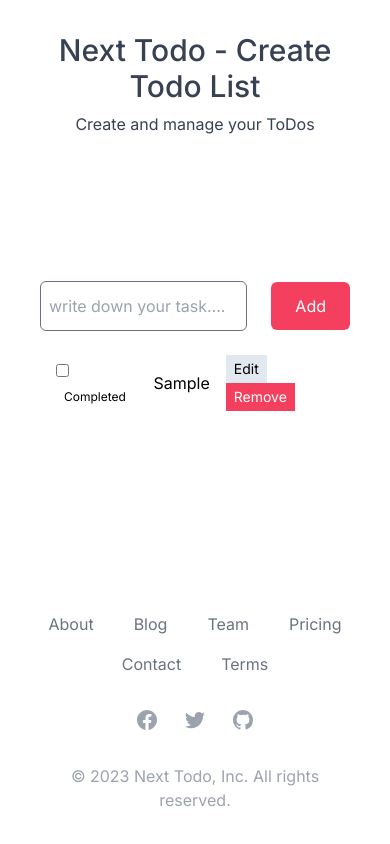
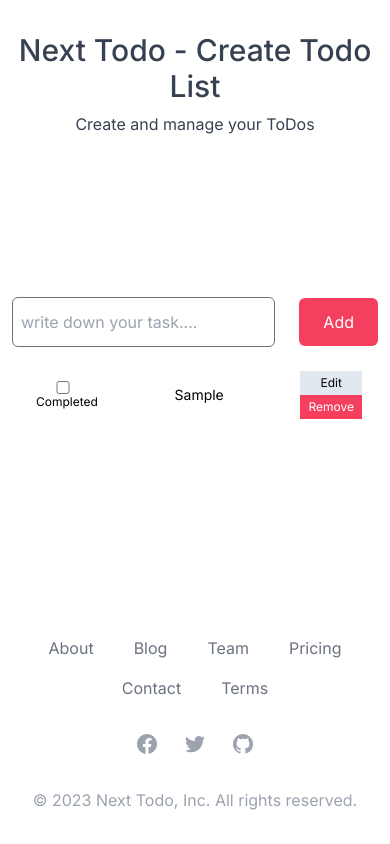
Before and after one commit to snigbar/next-todo, a Next.js app: page / in a window 390 px wide. Both pictures are taken after typing "Sample" into the empty fields and a click on the button "Add". Built offline with nearby package versions, Linux system fonts and the light colour scheme.

Commit message:
responsive

```diff
--- a/app/Components/TodoLists/TodoLists.tsx
+++ b/app/Components/TodoLists/TodoLists.tsx
@@ -23,8 +23,8 @@ const [todo, setTodo] = useState<string>('')
   }
 
   return (
-    <section>
-      <form className='flex gap-6 items-center' onSubmit={handleSubmit}>
+    <section className='w-full md:w-4/5 lg:w-1/2'>
+      <form className='flex gap-6 items-center mx-auto md:w-2/3' onSubmit={handleSubmit}>
         <input type='text' placeholder='write down your task....' className='border border-gray-500 px-2 py-3 rounded-md w-full focus:scale-x-110 transition-transform duration-200 outline-none' onChange={handleChange} value={todo} required></input>
         <button type='submit' className='px-6 py-3 bg-rose-500 hover:bg-rose-600 rounded-md text-white active:translate-y-1 transition-transform duration-300'>Add</button>
       </form>
--- a/app/Components/TodoLists/TodoRow.tsx
+++ b/app/Components/TodoLists/TodoRow.tsx
@@ -17,11 +17,11 @@ const TodoRow = ({data}: {data:ToDo}) => {
 
   return (
     <li key={data.id} className='flex justify-between w-full items-center gap-4'>
-           {!edit && <><div>
+           {!edit && <><div className='flex flex-col justify-center md:flex-row'>
           <input type='checkbox' name='check' id={data.id} checked={data.completed} onChange={()=> toggleCompleted(data.id)}></input>
           <label htmlFor={data.id} className='ms-2 text-xs'>Completed</label>
           </div>
-          <p className={data.completed?'text-indigo-600 flex items-center gap-1': ""}>
+          <p className={data.completed?'text-indigo-600 flex items-center gap-1 text-sm md:text-[1rem]': "text-sm md:text-[1rem]"}>
 
            {data.completed && <svg
             viewBox="0 0 1024 1024"
@@ -37,14 +37,14 @@ const TodoRow = ({data}: {data:ToDo}) => {
 
             </p>
             </>}
-          {data.completed ? <button className='px-2 py-1 text-center bg-red-600 text-white' onClick={() => handleDelete(data.id)}>Delete</button>:edit?
-          <form className='flex gap-2 items-center' onSubmit={handleEdit}>
+          {data.completed ? <button className='px-2 py-1 text-center text-xs md:text-sm bg-red-600 text-white' onClick={() => handleDelete(data.id)}>Delete</button>:edit?
+          <form className='flex gap-2 items-center justify-center mx-auto' onSubmit={handleEdit}>
           <input type='text' placeholder='edit' name='edit' className='border border-gray-500 px-2 py-1 rounded-md w-4/5 outline-none' required defaultValue={data.todo}></input>
-          <button type='submit' className='px-2 py-1 text-sm bg-rose-500 hover:bg-rose-600 rounded-md text-white active:translate-y-1 transition-transform duration-300'>submit</button>
+          <button type='submit' className='px-2 py-1 text-xs md:text-sm bg-rose-500 hover:bg-rose-600 rounded-md text-white active:translate-y-1 transition-transform duration-300'>submit</button>
           <a className='px-2 py-1 text-sm bg-slate-200 hover:bg-gray-300 cursor-pointer rounded-md active:translate-y-1 transition-transform duration-300' onClick={()=> setEdit(false)}>cancel</a>
         </form>
           :
-          <div className='text-sm'>
+          <div className='text-xs md:text-sm flex flex-col justify-center md:flex-row'>
           <button className='px-2 py-1 text-center bg-slate-200 hover:bg-gray-300' onClick={() => setEdit(true)}>Edit</button>
           <button className='px-2 py-1 text-center bg-rose-500 hover:bg-rose-600 text-white' onClick={() => handleDelete(data.id)}>Remove</button>
           </div>}
--- a/app/page.tsx
+++ b/app/page.tsx
@@ -5,7 +5,7 @@ import TodoLists from "./Components/TodoLists/TodoLists";
 
 export default function Home() {
   return (
-    <main className="flex min-h-screen flex-col items-center justify-between gap-4 px-10 py-8">
+    <main className="flex min-h-screen flex-col items-center justify-between gap-4 px-3 md:px-10 py-8">
     <div className='text-gray-700 text-center md:mt-8'>
      <h1 className='text-3xl font-medium mb-2'>
       Next Todo - Create Todo List
```
